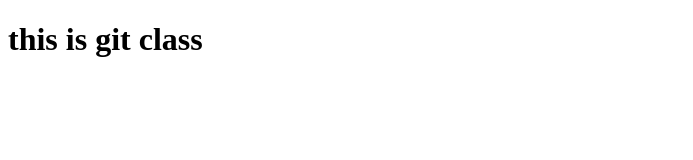
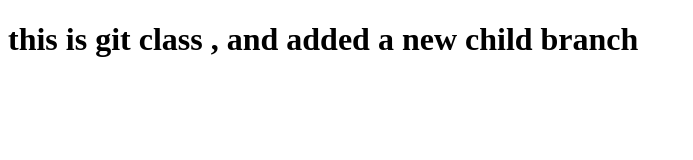
Before and after one commit to bhanusanjeev/blog2, a plain HTML site: page index.html in a window 1280 px wide. Shown: the whole page, without its empty margins (0-693 px from the left). Drawn offline with Linux system fonts and the light colour scheme.

Commit message:
changes are done in parent brach

```diff
--- a/index.html
+++ b/index.html
@@ -7,7 +7,8 @@
 </head>
 <body>
     <h1>
-        this is git class
+        this is git class , and added a new child branch
+
     </h1>
 </body>
 </html>
```
